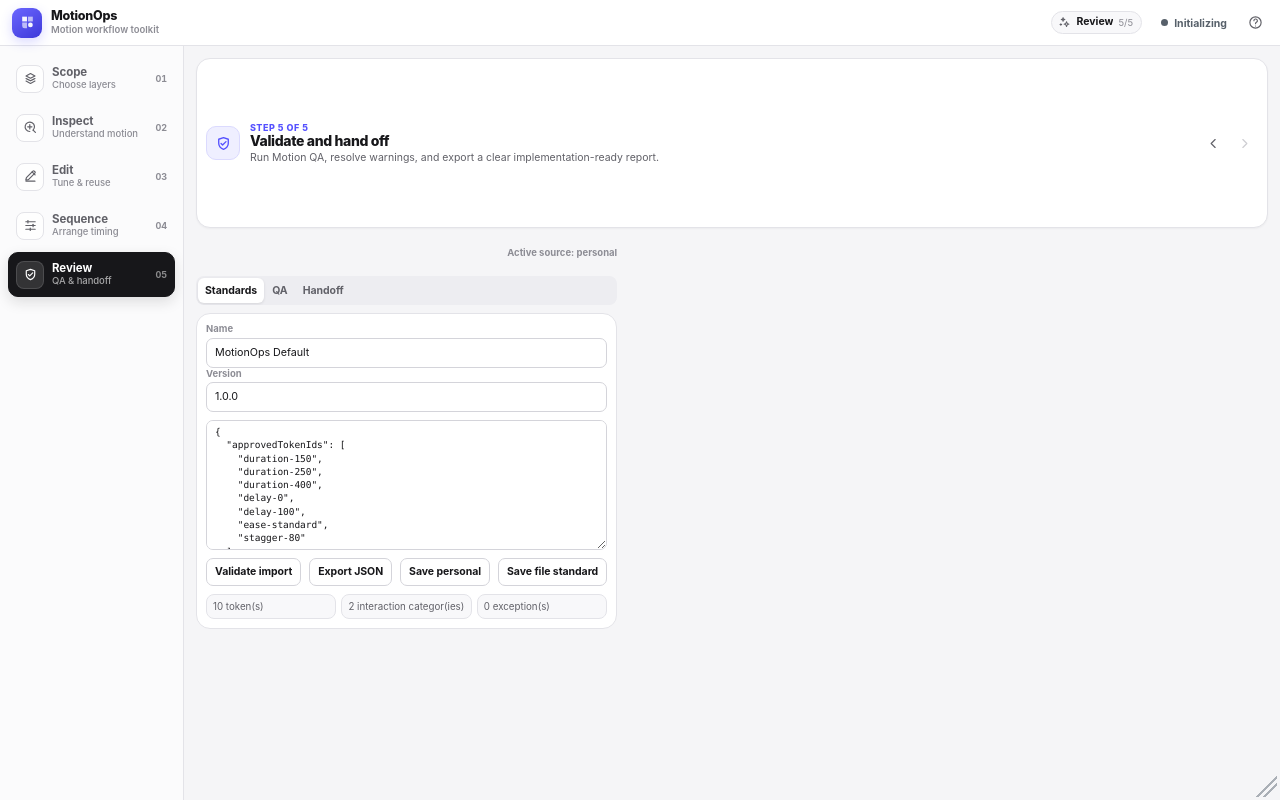
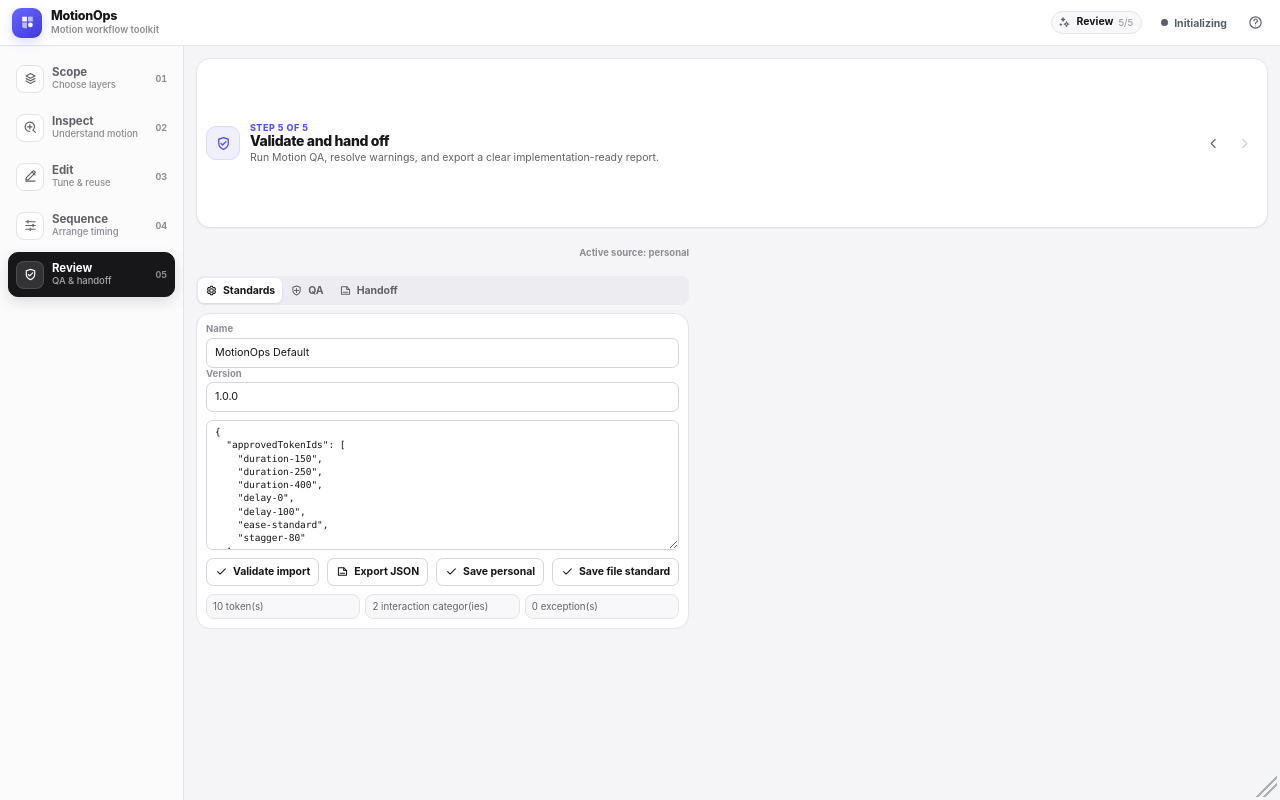
Before and after one commit to ionut442/MotionOps, a React (Vite) app: page / in a window 1280 px wide. Both pictures are taken after a click on the tab "Review workspace". Built offline with nearby package versions, Linux system fonts and the light colour scheme.

Commit message:
Add icons to Review and handoff actions

```diff
--- a/src/ui/ReviewWorkspace.tsx
+++ b/src/ui/ReviewWorkspace.tsx
@@ -10,6 +10,7 @@
 import { useApplicationStateDispatch } from "./applicationStateContext";
 import { copyHandoffText, exportHandoffFile } from "./handoffExport";
 import { Select } from "./components/ui";
+import { Icon } from "./components/Icon";
 
 interface ReviewWorkspaceProps {
   readonly activeScope: ScopeScanResult | null;
@@ -250,11 +251,11 @@
             <div><dt>Target</dt><dd>{selectedIssue.nodeId ?? "Global"}</dd></div>
           </dl>
           <div className="review-actions">
-            <button onClick={() => { revealIssue(selectedIssue); }} type="button">Reveal node</button>
+            <button onClick={() => { revealIssue(selectedIssue); }} type="button"><Icon name="eye" size={13} /><span>Reveal node</span></button>
             <button onClick={() => { setIgnoredIssueIds((current) => [...current, selectedIssue.id]); }} type="button">Ignore once</button>
             <button onClick={() => { setReviewedIssueIds((current) => [...current, selectedIssue.id]); }} type="button">Mark reviewed</button>
             <button onClick={() => { setExceptions((current) => [...current, { id: `exception-${selectedIssue.id}`, scope: "rule", ruleId: selectedIssue.ruleId, nodeId: selectedIssue.nodeId, property: selectedIssue.property, reason: "Reviewed in QA." }]); }} type="button">Add exception</button>
-            <button disabled={selectedIssue.safeFix === undefined} onClick={() => { requestSafeFix(selectedIssue); }} type="button">Build safe fix</button>
+            <button disabled={selectedIssue.safeFix === undefined} onClick={() => { requestSafeFix(selectedIssue); }} type="button"><Icon name="sparkles" size={13} /><span>Build safe fix</span></button>
           </div>
         </ContextDrawerShell>
       );
@@ -273,9 +274,9 @@
         <span className="edit-field-note">Active source: {standardSource}</span>
       </div>
       <div aria-label="Review tabs" className="edit-tabs" role="tablist">
-        <button aria-selected={tab === "standards"} onClick={() => { setTab("standards"); }} role="tab" type="button">Standards</button>
-        <button aria-selected={tab === "qa"} onClick={() => { setTab("qa"); }} role="tab" type="button">QA</button>
-        <button aria-selected={tab === "handoff"} onClick={() => { setTab("handoff"); }} role="tab" type="button">Handoff</button>
+        <button aria-selected={tab === "standards"} onClick={() => { setTab("standards"); }} role="tab" type="button"><Icon name="settings" size={13} /><span>Standards</span></button>
+        <button aria-selected={tab === "qa"} onClick={() => { setTab("qa"); }} role="tab" type="button"><Icon name="qa" size={13} /><span>QA</span></button>
+        <button aria-selected={tab === "handoff"} onClick={() => { setTab("handoff"); }} role="tab" type="button"><Icon name="handoff" size={13} /><span>Handoff</span></button>
       </div>
       {tab === "standards" ? (
         <section className="review-panel" aria-label="Standards">
@@ -285,10 +286,10 @@
           </div>
           <textarea aria-label="Standards JSON" className="review-json" value={dirtyJson || exportStandardsJson(standards)} onChange={(event) => { setDirtyJson(event.currentTarget.value); }} />
           <div className="review-actions">
-            <button onClick={importJson} type="button">Validate import</button>
-            <button onClick={() => { setDirtyJson(exportStandardsJson(standards)); setStorageMessage("Exported deterministic JSON."); }} type="button">Export JSON</button>
-            <button onClick={savePersonal} type="button">Save personal</button>
-            <button onClick={saveFile} type="button">Save file standard</button>
+            <button onClick={importJson} type="button"><Icon name="check" size={13} /><span>Validate import</span></button>
+            <button onClick={() => { setDirtyJson(exportStandardsJson(standards)); setStorageMessage("Exported deterministic JSON."); }} type="button"><Icon name="handoff" size={13} /><span>Export JSON</span></button>
+            <button onClick={savePersonal} type="button"><Icon name="check" size={13} /><span>Save personal</span></button>
+            <button onClick={saveFile} type="button"><Icon name="check" size={13} /><span>Save file standard</span></button>
           </div>
           <div className="review-summary" aria-label="Standards summary">
             <span>{String(standards.tokens.length)} token(s)</span>
@@ -299,7 +300,7 @@
       ) : tab === "qa" ? (
         <section className="review-panel" aria-label="QA">
           <div className="review-actions">
-            <button onClick={runQa} type="button">Run QA</button>
+            <button onClick={runQa} type="button"><Icon name="play" size={13} /><span>Run QA</span></button>
             <label className="scope-field">
               <span>Filter</span>
               <Select
@@ -352,13 +353,13 @@
           </div>
           {currentReport.scope.staleState === "current" ? null : <p className="edit-field-note" role="status">Report data is {currentReport.scope.staleState}; rebuild after confirming Scope and running QA for current Motion.</p>}
           <div className="review-actions">
-            <button onClick={buildReport} type="button">Refresh report</button>
-            <button onClick={() => { setHandoffPreview("markdown"); }} aria-pressed={handoffPreview === "markdown"} type="button">Markdown preview</button>
-            <button onClick={() => { setHandoffPreview("json"); }} aria-pressed={handoffPreview === "json"} type="button">JSON preview</button>
-            <button onClick={() => { copyReport("markdown"); }} type="button">Copy Markdown</button>
-            <button onClick={() => { copyReport("json"); }} type="button">Copy JSON</button>
-            <button onClick={() => { exportReport("markdown"); }} type="button">Export Markdown</button>
-            <button onClick={() => { exportReport("json"); }} type="button">Export JSON</button>
+            <button onClick={buildReport} type="button"><Icon name="refresh" size={13} /><span>Refresh report</span></button>
+            <button onClick={() => { setHandoffPreview("markdown"); }} aria-pressed={handoffPreview === "markdown"} type="button"><Icon name="eye" size={13} /><span>Markdown preview</span></button>
+            <button onClick={() => { setHandoffPreview("json"); }} aria-pressed={handoffPreview === "json"} type="button"><Icon name="eye" size={13} /><span>JSON preview</span></button>
+            <button onClick={() => { copyReport("markdown"); }} type="button"><Icon name="copy" size={13} /><span>Copy Markdown</span></button>
+            <button onClick={() => { copyReport("json"); }} type="button"><Icon name="copy" size={13} /><span>Copy JSON</span></button>
+            <button onClick={() => { exportReport("markdown"); }} type="button"><Icon name="handoff" size={13} /><span>Export Markdown</span></button>
+            <button onClick={() => { exportReport("json"); }} type="button"><Icon name="handoff" size={13} /><span>Export JSON</span></button>
           </div>
           <pre className="handoff-preview" aria-label={handoffPreview === "markdown" ? "Markdown handoff preview" : "JSON handoff preview"}>
             {handoffPreview === "markdown" ? markdownPreview : jsonPreview}
```
